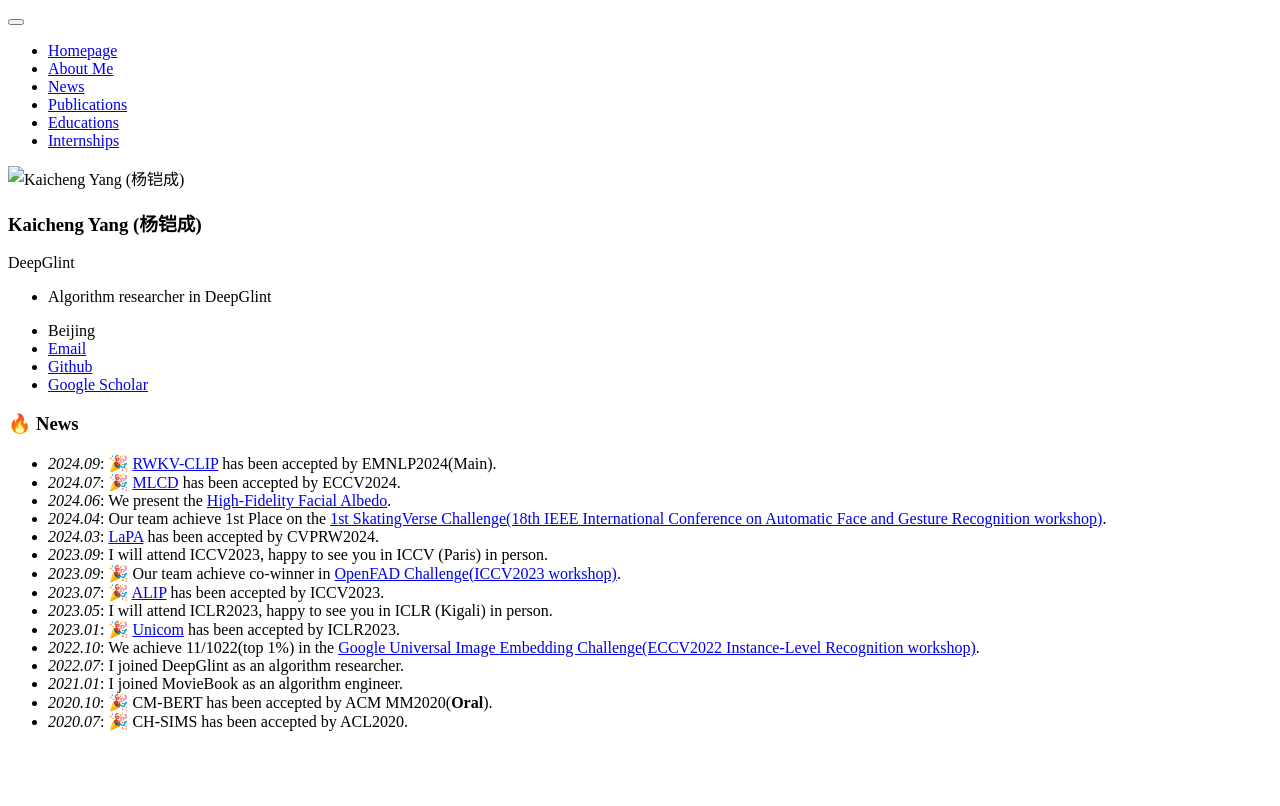
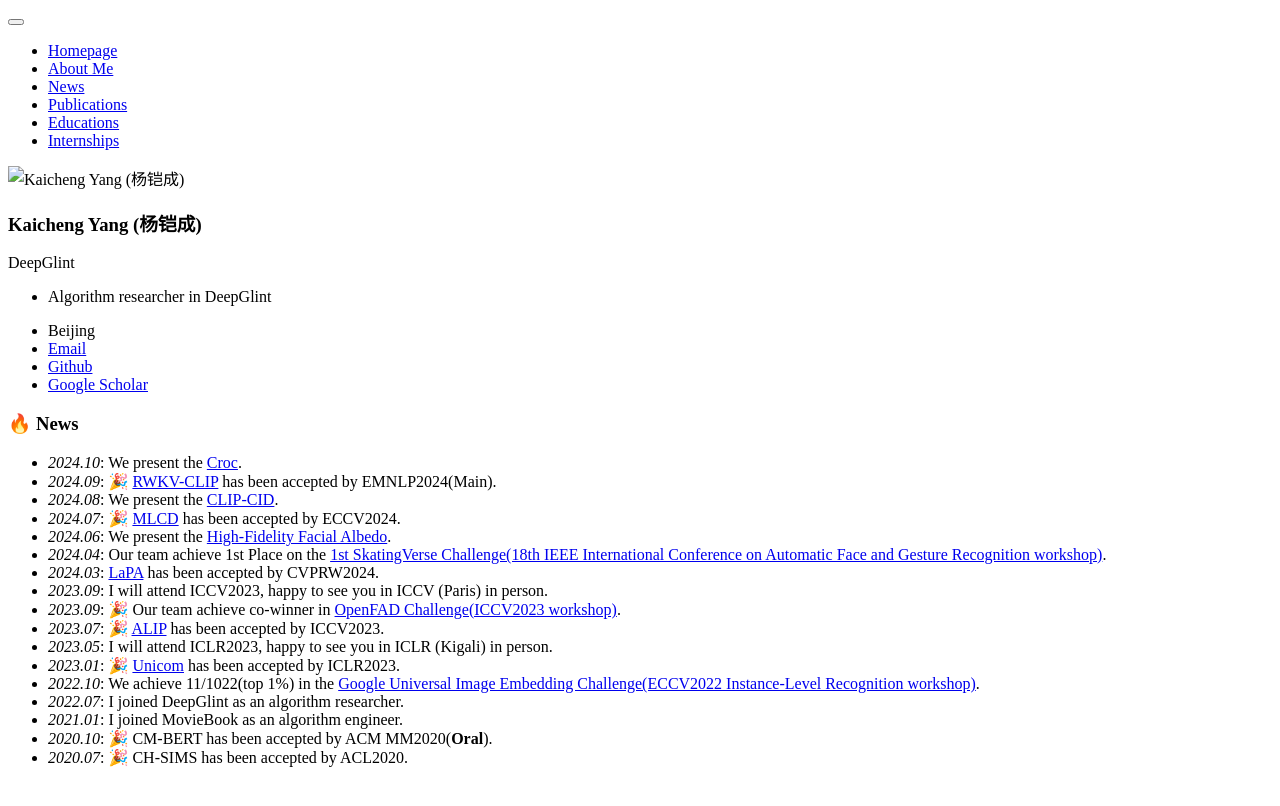
Before and after one commit to Kaicheng-Yang0828/Kaicheng-Yang0828.github.io, a Jekyll site: the page built from _pages/includes/news.md, in a window 1280 px wide. Shown: the top 806 px of the page. Built offline with Jekyll 4.4.1, drawn with Linux system fonts in a browser that asks for light colours; our own code applies the rules of GitHub Pages for plain Markdown files.

Commit message:
Update news.md

```diff
--- a/_pages/includes/news.md
+++ b/_pages/includes/news.md
@@ -1,5 +1,7 @@
 # 🔥 News
+- *2024.10*: We present the [Croc](https://arxiv.org/abs/2410.14332).
 - *2024.09*: 🎉 [RWKV-CLIP](https://arxiv.org/abs/2406.06973) has been accepted by EMNLP2024(Main).
+- *2024.08*: We present the [CLIP-CID](https://arxiv.org/pdf/2408.09441).
 - *2024.07*: 🎉 [MLCD](https://arxiv.org/pdf/2407.17331) has been accepted by ECCV2024.
 - *2024.06*: We present the [High-Fidelity Facial Albedo](https://arxiv.org/pdf/2406.13149).
 - *2024.04*: Our team achieve 1st Place on the [1st SkatingVerse Challenge(18th IEEE International Conference on Automatic Face and Gesture Recognition workshop)](https://skatingverse.github.io/).
```
